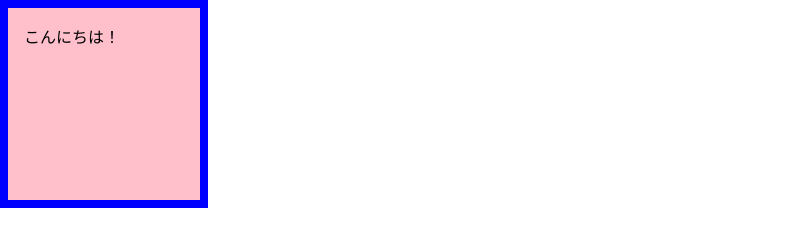
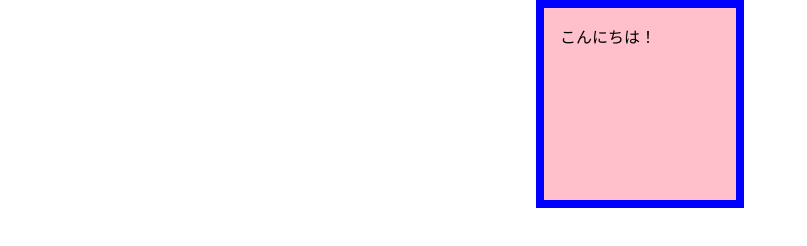
Before and after one commit to NanoYokota/dotinstall-css-basic, a plain HTML site: page index.html in a window 1280 px wide. Shown: the whole page, without its empty margins (0-807 px from the left). Drawn offline with Linux system fonts and the light colour scheme.

Commit message:
#11完了。

```diff
--- a/style.css
+++ b/style.css
@@ -6,13 +6,12 @@ body {
 
 p {
   background-color: pink;
-  margin: 0;
+  /* margin: 0 0 0 16px; */
+  /* margin: 0; */
+  /* margin: 0 0 0 auto; */
+  margin: 0 auto;
   width: 160px;
   height: 160px;
   border: 8px solid blue;
-  /* padding-top: 16px;
-  padding-right: 16px;
-  padding-bottom: 16px;
-  padding-left: 16px; */
   padding: 16px;
 }
```
